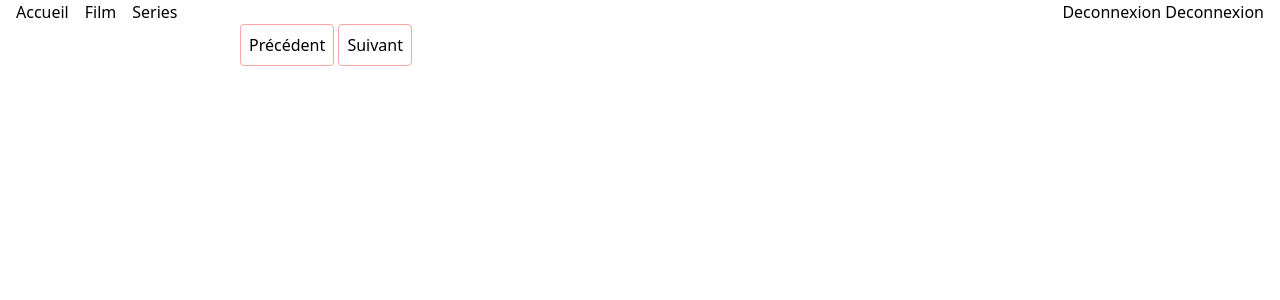
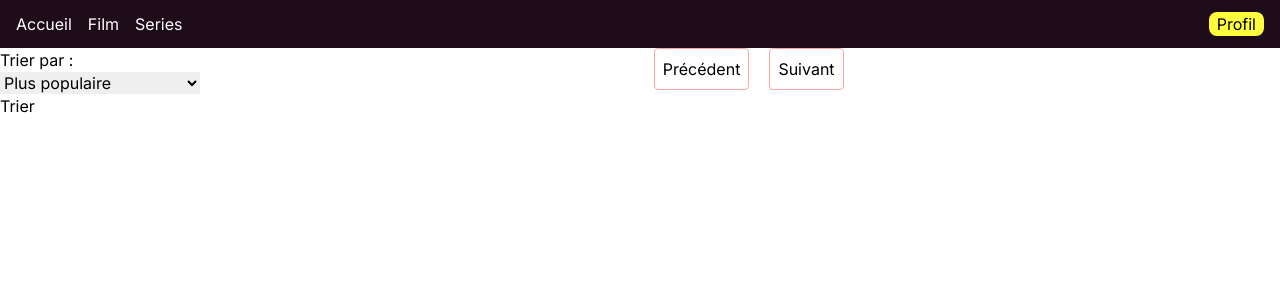
Before and after one commit to jules-jean-louis1/cinetech, a PHP site: the page made by src/View/movie.php in a window 1280 px wide. Shown: the top 300 px of the page. Run offline with PHP 8.4, Linux system fonts and the light colour scheme; the template is opened without the code that fills it, so the values that code supplies are empty; the visitor is signed in with stand-in values (Sample User, id 1); some libraries are stand-ins or nearby versions.

Commit message:
Search by genre + page + header

```diff
--- a/public/script/function/function.js
+++ b/public/script/function/function.js
@@ -204,5 +204,23 @@ function formatDate(timestamp) {
     const day = date.getDate();
     return `${day} ${month} ${year}`;
 }
+function headerMenu() {
+    const btnHeaderProfile = document.getElementById('btnHeaderProfile');
+    const menuProfilHeader = document.getElementById('menuProfilHeader');
 
-export { createDialog, LoginRegister, profilHeader, formatDate,};
+    btnHeaderProfile.addEventListener('click', () => {
+        menuProfilHeader.classList.toggle('hidden');
+    });
+
+// Fermer le menu lorsque l'utilisateur clique en dehors de celui-ci
+    document.addEventListener('click', (event) => {
+        const targetElement = event.target;
+        const isMenuOpen = !menuProfilHeader.classList.contains('hidden');
+
+        if (isMenuOpen && !targetElement.closest('#menuProfilHeader') && targetElement !== btnHeaderProfile) {
+            menuProfilHeader.classList.add('hidden');
+        }
+    });
+}
+
+export { createDialog, LoginRegister, profilHeader, formatDate, headerMenu};
--- a/public/script/script_index.js
+++ b/public/script/script_index.js
@@ -1,6 +1,7 @@
 import { LoginRegister } from './function/function.js';
 import { profilHeader } from "./function/function.js";
 import { formatDate } from "./function/function.js";
+import { headerMenu} from "./function/function.js";
 
 const btnHeaderloginRegister = document.querySelector('#btnHeaderLoginRegister');
 const btnHeaderLogout = document.querySelector('#btnHeaderLogout');
@@ -11,6 +12,7 @@ if (btnHeaderloginRegister) {
 }
 if (btnHeaderProfile) {
     profilHeader(btnHeaderProfile);
+    headerMenu();
 }
 
 // INDEX PAGE
--- a/public/script/script_movie.js
+++ b/public/script/script_movie.js
@@ -1,6 +1,7 @@
 import { LoginRegister } from './function/function.js';
 import { profilHeader } from "./function/function.js";
 import { formatDate } from "./function/function.js";
+import { headerMenu} from "./function/function.js";
 
 const btnHeaderloginRegister = document.querySelector('#btnHeaderLoginRegister');
 const btnHeaderLogout = document.querySelector('#btnHeaderLogout');
@@ -11,6 +12,7 @@ if (btnHeaderloginRegister) {
 }
 if (btnHeaderProfile) {
     profilHeader(btnHeaderProfile);
+    headerMenu();
 }
 
 
@@ -71,7 +73,7 @@ function displayMovies(results) {
     containerMovies.innerHTML = '';
     const displayCard = document.createElement('div');
     displayCard.id = 'moviesCard';
-    displayCard.classList.add('flex', 'flex-wrap', 'gap-5', 'overflow-x-scroll', 'py-5', 'px-10', 'w-full', 'h-[350px]');
+    displayCard.classList.add('flex', 'flex-wrap', 'gap-5', 'overflow-x-scroll', 'py-5', 'px-10', 'w-full', 'h-[90vh]');
     results.forEach(movie => {
         displayCard.innerHTML += `
                 <div class="flex flex-col pl-5 gap-2">
@@ -91,10 +93,8 @@ async function getPopularMovies(page) {
     const apiKey = '336f5174afdbef18cdcc2f6d25e36288';
     const language = 'fr-FR';
     const url = `https://api.themoviedb.org/3/movie/popular?api_key=${apiKey}&language=${language}&page=${page}`;
-
     const response = await fetch(url);
     const data = await response.json();
-
     return data.results;
 }
 let currentPage = 1;
@@ -123,3 +123,22 @@ nextPageButton.addEventListener('click', nextPage);
 previousPageButton.addEventListener('click', previousPage);
 
 getPopularMovies(currentPage).then(displayMovies);
+
+// Tri des films
+
+const sortForm = document.getElementById('sort-form');
+sortForm.addEventListener('submit', handleSortFormSubmit);
+
+function handleSortFormSubmit(event) {
+    event.preventDefault();
+    const sortBy = document.getElementById('sort-by').value;
+    const currentPage = 1; // Réinitialisez la page à 1 lors du tri
+    getMoviesBySort(sortBy, currentPage);
+}
+async function getMoviesBySort(sortBy, page) {
+    const url = `https://api.themoviedb.org/3/discover/movie?api_key=336f5174afdbef18cdcc2f6d25e36288&language=fr-FR&sort_by=${sortBy}&page=${page}`;
+    const response = await fetch(url);
+    const data = await response.json();
+    // return data.results;
+    displayMovies(data.results);
+}
--- /dev/null
+++ b/public/style/style_index.css
@@ -0,0 +1,7 @@
+@import url('https://fonts.googleapis.com/css2?family=Inter:wght@100;200;300;400;500;600;700;800;900&display=swap');
+* {
+    margin: 0;
+    padding: 0;
+    box-sizing: border-box;
+    font-family: 'Inter', sans-serif;
+}
--- a/src/View/elements/header.php
+++ b/src/View/elements/header.php
@@ -1,5 +1,5 @@
-<header>
-    <div id="containerHeader">
+<header class="bg-[#1f0c19] text-white">
+    <div id="containerHeader" class="py-3">
         <nav class="flex justify-between px-4">
             <div>
                 <ul class="flex space-x-4">
@@ -10,9 +10,20 @@
             </div>
             <div>
                 <?php if (isset($_SESSION['id'])) :?>
-                    <div>
-                        <button id="btnHeaderProfile" type="button">Deconnexion</button>
-                        <button id="btnHeaderLogout" type="button">Deconnexion</button>
+                    <div class="relative">
+                        <button id="btnHeaderProfile" type="button" class="bg-[#fffe3e] text-black rounded-lg px-2">Profil</button>
+                        <ul id="menuProfilHeader" class="absolute right-0 w-36 mt-0.5  bg-[#1C1F26] rounded-lg border-[1px] border-[#a8b3cf33] shadow-lg z-10 hidden">
+                            <li>
+                                <button id="btnHeaderProfile" type="button" class="bg-[#fffe3e] text-black rounded-lg px-2">
+                                    Profil
+                                </button>
+                            </li>
+                            <li>
+                                <button id="btnHeaderLogou" type="button" class="bg-[#fffe3e] text-black rounded-lg px-2">
+                                    Deconnexion
+                                </button>
+                            </li>
+                        </ul>
                     </div>
                 <?php else :?>
                 <div>
--- a/src/View/movie.php
+++ b/src/View/movie.php
@@ -6,6 +6,7 @@
     <meta http-equiv="X-UA-Compatible" content="ie=edge">
     <script src="https://cdn.tailwindcss.com"></script>
     <script defer type="module" src="<?php __DIR__?>./public/script/script_movie.js"></script>
+    <link rel="stylesheet" href="<?php __DIR__ ?>./public/style/style_index.css">
     <title>Home</title>
 </head>
 <body>
@@ -14,16 +15,31 @@
 <div class="containerMoviesPage">
     <div class="flex">
         <div id="containerFilterMovies" class="w-60">
+            <div id="filterPlusMinus">
+                <form id="sort-form">
+                    <label for="sort-by">Trier par :</label>
+                    <select name="sort-by" id="sort-by">
+                        <option value="popularity.desc">Plus populaire</option>
+                        <option value="popularity.asc">Moins populaire</option>
+                        <option value="vote_average.desc">Mieux noté</option>
+                        <option value="vote_average.asc">Moins bien noté</option>
+                        <option value="original_title.asc">Titre de A à Z</option>
+                        <option value="original_title.desc">Titre de Z à A</option>
+                        <option value="release_date.desc">Date de sortie récente</option>
+                        <option value="release_date.asc">Date de sortie ancienne</option>
+                    </select>
+                    <button type="submit">Trier</button>
+                </form>
+            </div>
             <div id="containerGenres"></div>
         </div>
-        <div>
+        <div class="w-11/12">
             <div id="containerMovies"></div>
-            <div id="paginationMovies">
+            <div id="paginationMovies" class="flex justify-center gap-5">
                 <button id="previousPageButton" type="button" class="p-2 border border-red-300 rounded">Précédent</button>
                 <button id="nextPageButton" type="button" class="p-2 border border-red-300 rounded">Suivant</button>
             </div>
         </div>
-
     </div>
 </div>
 <?php require_once __DIR__ . '/elements/footer.php'; ?>
```
